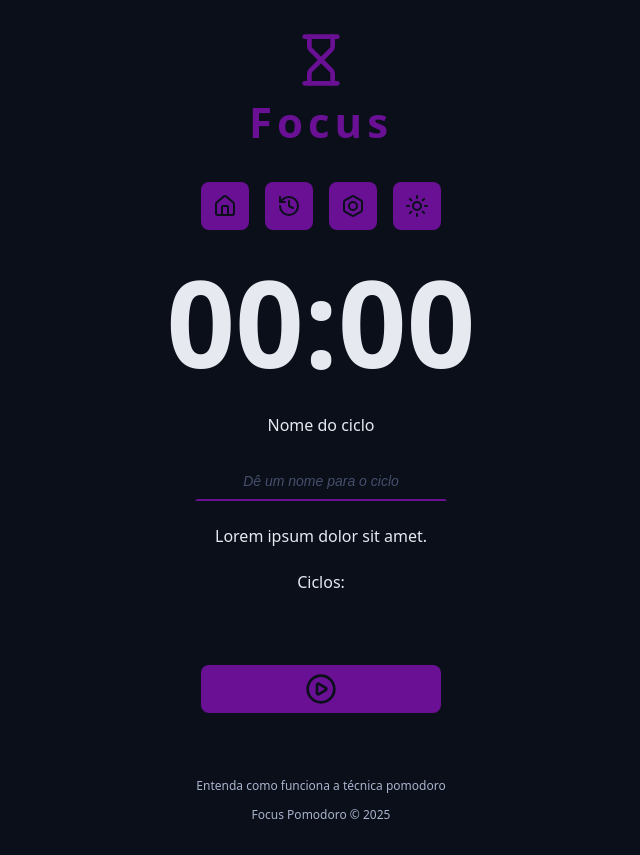
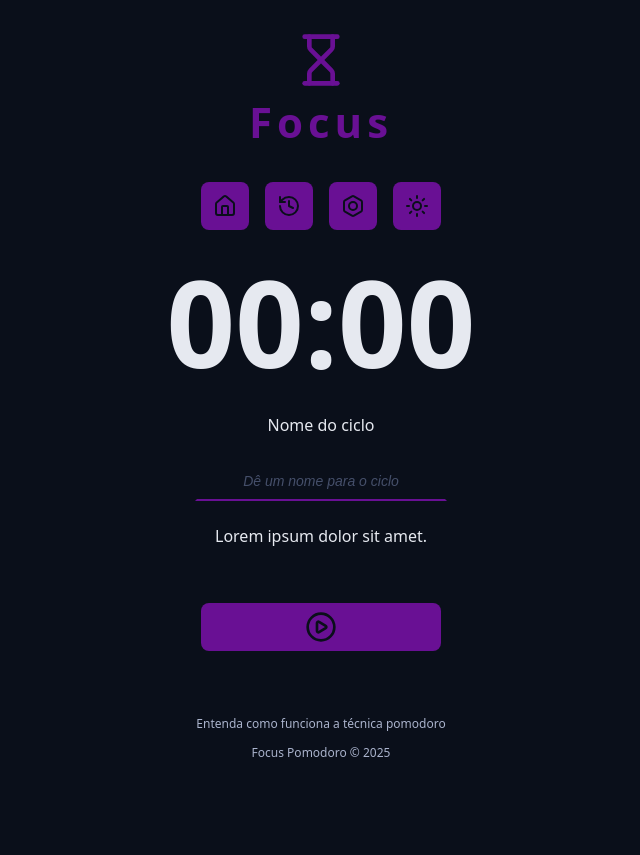
Before and after one commit to Feliope/focus-pomodoro, a React (Vite) app: page / in a window 1280 px wide. Shown: the whole page, without its empty margins (319-959 px from the left). After the commit the page ends 800 px from the top, so only its background shows below. Built offline with nearby package versions, Linux system fonts and the light colour scheme.

Commit message:
Mapeamento dos ciclos

```diff
--- a/src/components/MainForm/index.tsx
+++ b/src/components/MainForm/index.tsx
@@ -73,9 +73,12 @@ export function MainForm() {
         <p>Lorem ipsum dolor sit amet.</p>
       </div>
 
-      <div className={styles.formRow}>
-        <Cycles />
-      </div>
+      {state.currentCycle > 0 && (
+        <div className={styles.formRow}>
+          <Cycles />
+        </div>
+      )}
+
 
       <div className={styles.formRow}>
         <Button
```
